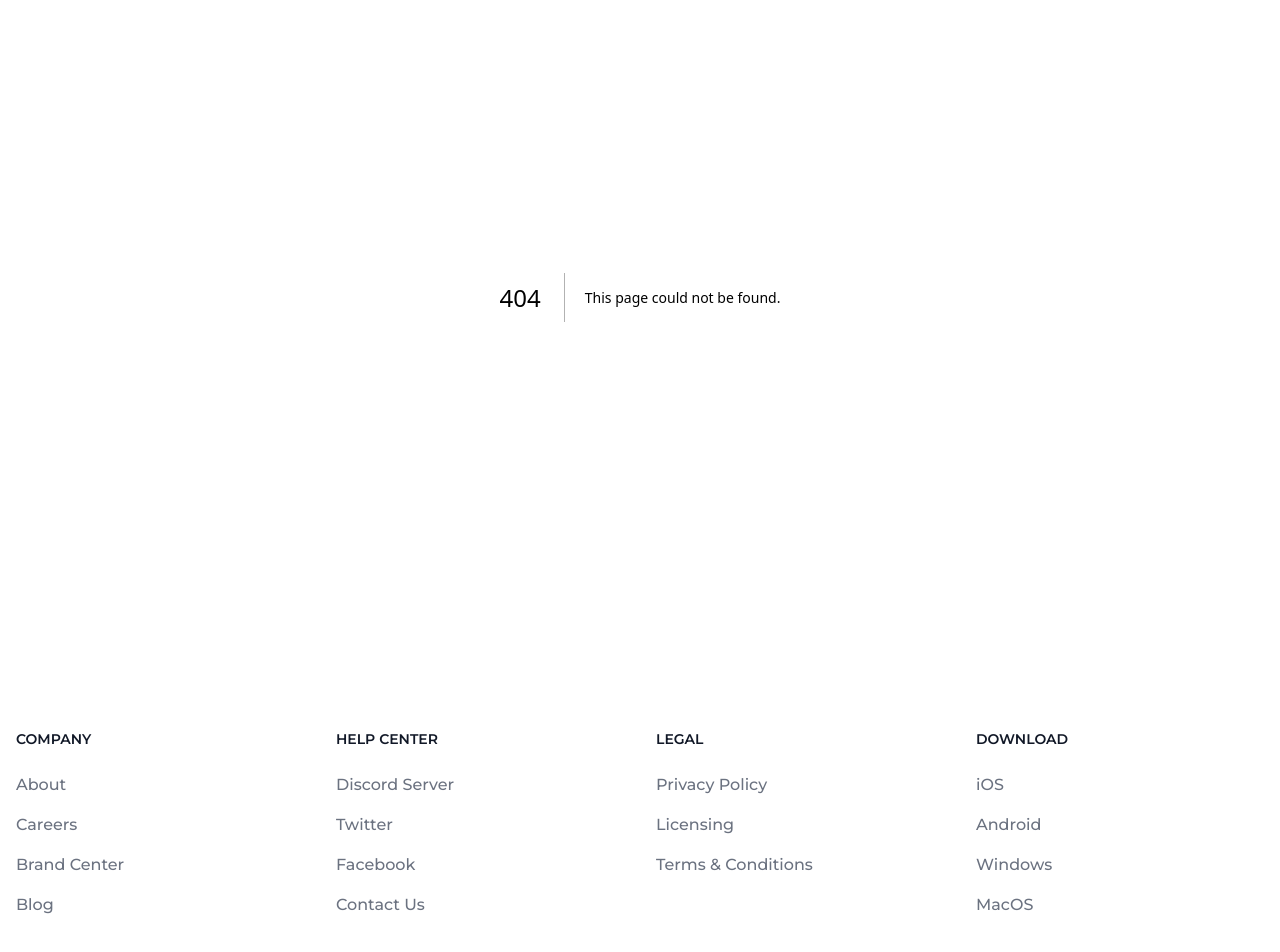
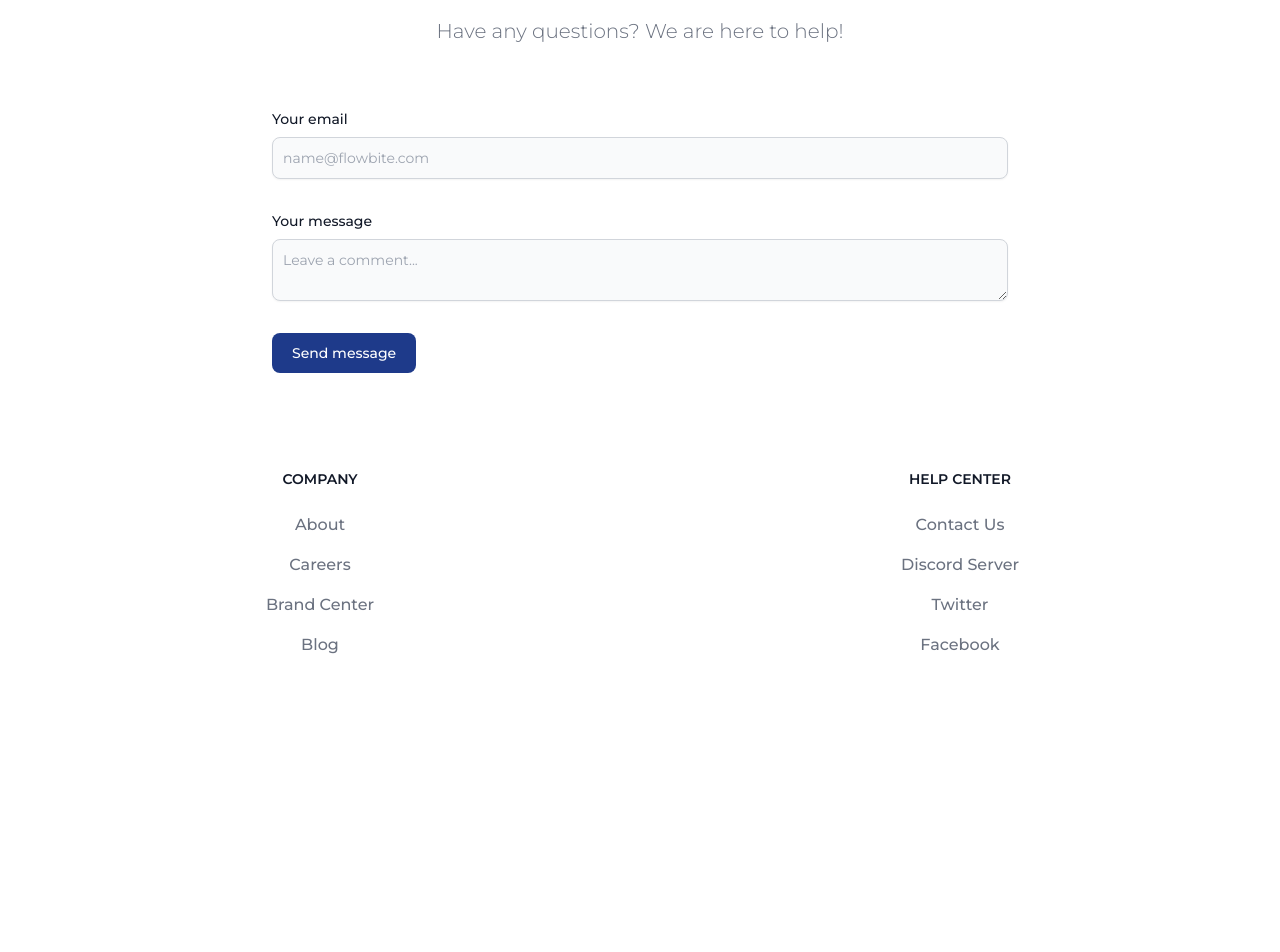
Before and after one commit to RamonPapes/Ecommerce-NextJs, a Next.js app: page /contact in a window 1280 px wide. Before the commit this address had no page. Shown: the part 168-1120 px from the top of the page. After the commit the page ends 873 px from the top, so only its background shows below. Built offline with nearby package versions, Linux system fonts and the light colour scheme.

Commit message:
fix: Contact message

```diff
--- a/src/components/footer.tsx
+++ b/src/components/footer.tsx
@@ -5,7 +5,7 @@ export default function Footer() {
         <div>
             <footer className="bg-white dark:bg-gray-900 bottom-0 w-full">
                 <div className="mx-auto w-full max-w-screen-xl">
-                    <div className="grid grid-cols-2 gap-8 px-4 py-6 lg:py-8 md:grid-cols-4">
+                    <div className="grid grid-cols-2 gap-8 px-4 py-6 lg:py-8 text-center">
                         <div>
                             <h2 className="mb-6 text-sm font-semibold text-gray-900 uppercase dark:text-white">Company</h2>
                             <ul className="text-gray-500 dark:text-gray-400 font-medium">
@@ -27,6 +27,9 @@ export default function Footer() {
                             <h2 className="mb-6 text-sm font-semibold text-gray-900 uppercase dark:text-white">Help center</h2>
                             <ul className="text-gray-500 dark:text-gray-400 font-medium">
                                 <li className="mb-4">
+                                    <Link href="/contato" className="hover:underline">Contact Us</Link>
+                                </li>
+                                <li className="mb-4">
                                     <Link href="#" className="hover:underline">Discord Server</Link>
                                 </li>
                                 <li className="mb-4">
@@ -34,40 +37,6 @@ export default function Footer() {
                                 </li>
                                 <li className="mb-4">
                                     <Link href="#" className="hover:underline">Facebook</Link>
-                                </li>
-                                <li className="mb-4">
-                                    <Link href="#" className="hover:underline">Contact Us</Link>
-                                </li>
-                            </ul>
-                        </div>
-                        <div>
-                            <h2 className="mb-6 text-sm font-semibold text-gray-900 uppercase dark:text-white">Legal</h2>
-                            <ul className="text-gray-500 dark:text-gray-400 font-medium">
-                                <li className="mb-4">
-                                    <Link href="#" className="hover:underline">Privacy Policy</Link>
-                                </li>
-                                <li className="mb-4">
-                                    <Link href="#" className="hover:underline">Licensing</Link>
-                                </li>
-                                <li className="mb-4">
-                                    <Link href="#" className="hover:underline">Terms &amp; Conditions</Link>
-                                </li>
-                            </ul>
-                        </div>
-                        <div>
-                            <h2 className="mb-6 text-sm font-semibold text-gray-900 uppercase dark:text-white">Download</h2>
-                            <ul className="text-gray-500 dark:text-gray-400 font-medium">
-                                <li className="mb-4">
-                                    <Link href="#" className="hover:underline">iOS</Link>
-                                </li>
-                                <li className="mb-4">
-                                    <Link href="#" className="hover:underline">Android</Link>
-                                </li>
-                                <li className="mb-4">
-                                    <Link href="#" className="hover:underline">Windows</Link>
-                                </li>
-                                <li className="mb-4">
-                                    <Link href="#" className="hover:underline">MacOS</Link>
                                 </li>
                             </ul>
                         </div>
--- a/src/components/navbar.tsx
+++ b/src/components/navbar.tsx
@@ -26,16 +26,13 @@ const Navbar = () => {
                 <div className={`items-center justify-between w-full md:flex md:w-auto md:order-1 ${isOpen ? 'block' : 'hidden'}`} id="navbar-sticky">
                     <ul className="flex flex-col p-4 md:p-0 mt-4 font-medium border border-gray-100 rounded-lg bg-gray-50 md:space-x-8 rtl:space-x-reverse md:flex-row md:mt-0 md:border-0 md:bg-white dark:bg-gray-800 md:dark:bg-gray-900 dark:border-gray-700">
                         <li>
-                            <Link href="#" className="block py-2 px-3 text-white bg-blue-700 rounded md:bg-transparent md:text-blue-700 md:p-0 md:dark:text-blue-500" aria-current="page">Home</Link>
+                            <Link href="/" className="block py-2 px-3 text-white bg-blue-700 rounded md:bg-transparent md:text-blue-700 md:p-0 md:dark:text-blue-500" aria-current="page">Home</Link>
                         </li>
                         <li>
-                            <Link href="#" className="block py-2 px-3 text-gray-900 rounded hover:bg-gray-100 md:hover:bg-transparent md:hover:text-blue-700 md:p-0 md:dark:hover:text-blue-500 dark:text-white dark:hover:bg-gray-700 dark:hover:text-white md:dark:hover:bg-transparent dark:border-gray-700">About</Link>
+                            <Link href="#" className="block py-2 px-3 text-gray-900 rounded hover:bg-gray-100 md:hover:bg-transparent md:hover:text-blue-700 md:p-0 md:dark:hover:text-blue-500 dark:text-white dark:hover:bg-gray-700 dark:hover:text-white md:dark:hover:bg-transparent dark:border-gray-700">About Us</Link>
                         </li>
                         <li>
-                            <Link href="#" className="block py-2 px-3 text-gray-900 rounded hover:bg-gray-100 md:hover:bg-transparent md:hover:text-blue-700 md:p-0 md:dark:hover:text-blue-500 dark:text-white dark:hover:bg-gray-700 dark:hover:text-white md:dark:hover:bg-transparent dark:border-gray-700">Services</Link>
-                        </li>
-                        <li>
-                            <Link href="#" className="block py-2 px-3 text-gray-900 rounded hover:bg-gray-100 md:hover:bg-transparent md:hover:text-blue-700 md:p-0 md:dark:hover:text-blue-500 dark:text-white dark:hover:bg-gray-700 dark:hover:text-white md:dark:hover:bg-transparent dark:border-gray-700">Contact</Link>
+                            <Link href="/contato" className="block py-2 px-3 text-gray-900 rounded hover:bg-gray-100 md:hover:bg-transparent md:hover:text-blue-700 md:p-0 md:dark:hover:text-blue-500 dark:text-white dark:hover:bg-gray-700 dark:hover:text-white md:dark:hover:bg-transparent dark:border-gray-700">Contact</Link>
                         </li>
                     </ul>
                 </div>
--- a/src/pages/contato.tsx
+++ b/src/pages/contact.tsx
@@ -1,17 +1,13 @@
-export default function Contato() {
+export default function Contact() {
     return (
         <section className="">
             <div className="py-8 lg:py-16 px-4 mx-auto max-w-screen-md">
                 <h2 className="mb-4 text-4xl tracking-tight font-extrabold text-center text-gray-900 ">Contact Us</h2>
-                <p className="mb-8 lg:mb-16 font-light text-center text-gray-500  sm:text-xl">Got a technical issue? Want to send feedback about a beta feature? Need details about our Business plan? Let us know.</p>
+                <p className="mb-8 lg:mb-16 font-light text-center text-gray-500  sm:text-xl">Have any questions? We are here to help!</p>
                 <form action="#" className="space-y-8">
                     <div>
                         <label htmlFor="email" className="block mb-2 text-sm font-medium text-gray-900 ">Your email</label>
                         <input type="email" id="email" className="shadow-sm bg-gray-50 border border-gray-300 text-gray-900 text-sm rounded-lg focus:ring-primary-500 focus:border-primary-500 block w-full p-2.5 " placeholder="name@flowbite.com" required />
-                    </div>
-                    <div>
-                        <label htmlFor="subject" className="block mb-2 text-sm font-medium text-gray-900 ">Subject</label>
-                        <input type="text" id="subject" className="block p-3 w-full text-sm text-gray-900 bg-gray-50 rounded-lg border border-gray-300 shadow-sm focus:ring-primary-500 focus:border-primary-500 " placeholder="Let us know how we can help you" required />
                     </div>
                     <div className="sm:col-span-2">
                         <label htmlFor="message" className="block mb-2 text-sm font-medium text-gray-900 ">Your message</label>
```
